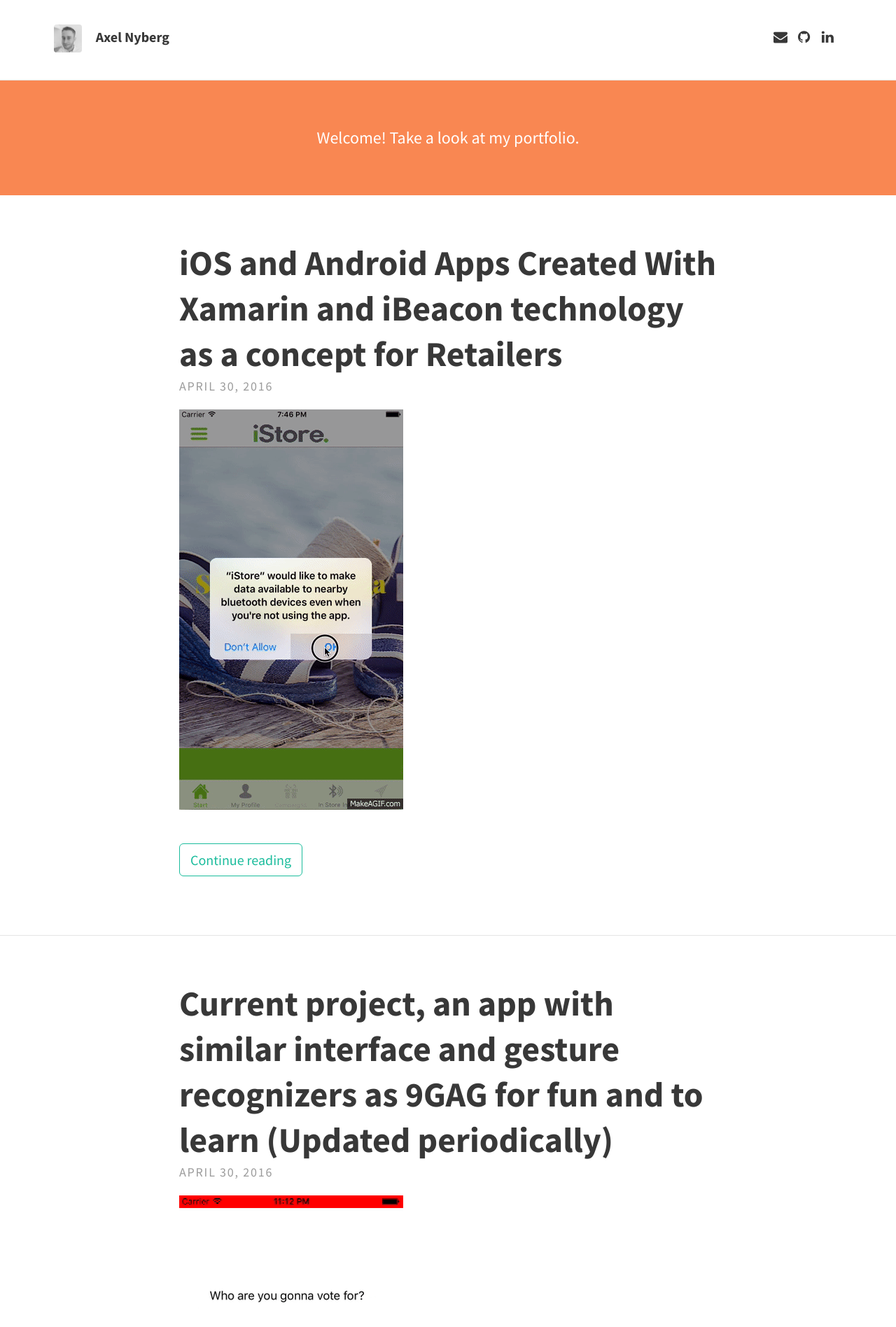
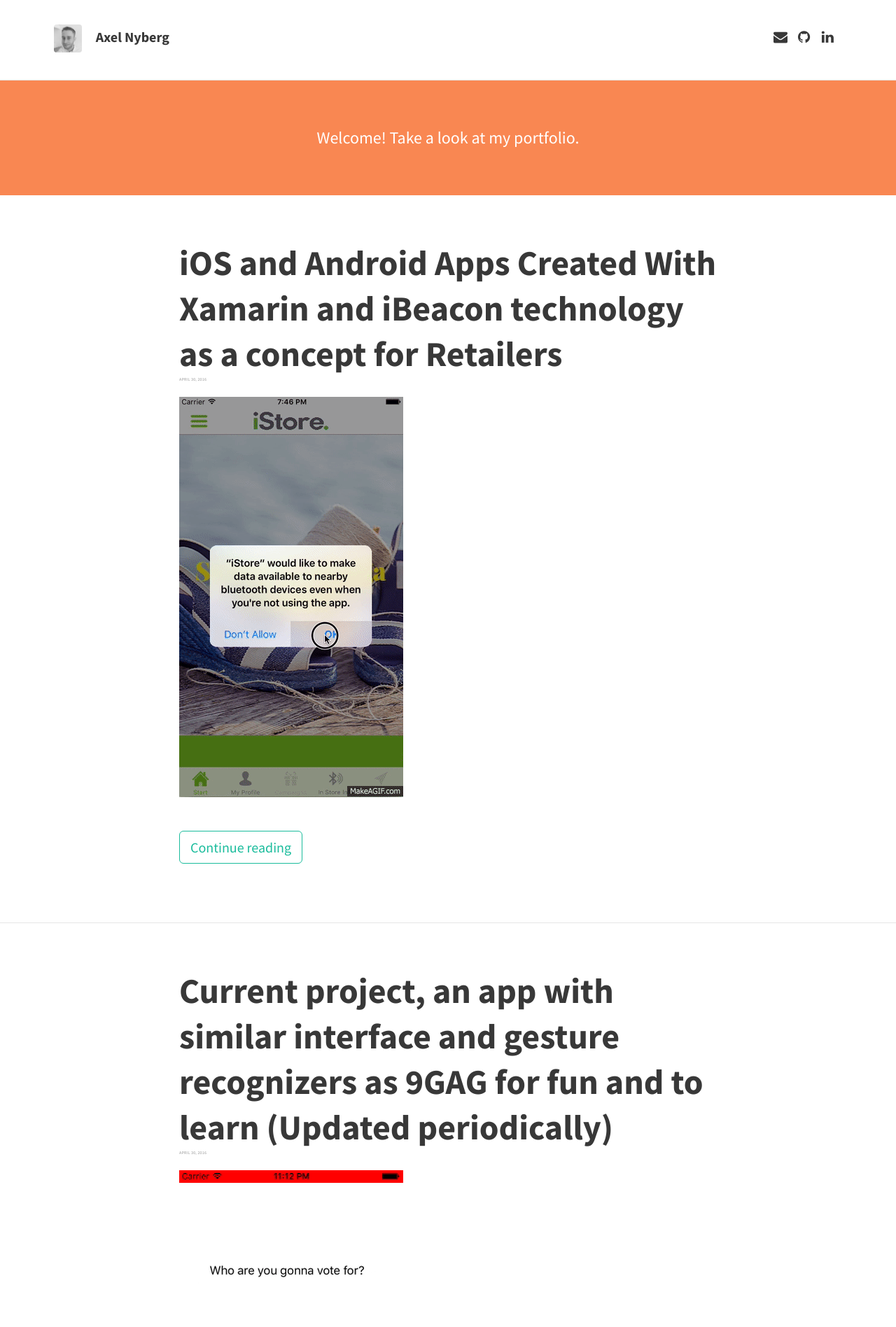
Before and after one commit to axelnyberg/axelnyberg.github.io, a Jekyll site: the page built from index.html, in a window 1280 px wide. Shown: the top 1896 px of the page at 70% size. Built offline with Jekyll 4.4.1, drawn with Linux system fonts in a browser that asks for light colours; nearby versions of some CDN libraries; the list of posts is cut into pages by our own code.

Commit message:
Update _posts.scss

```diff
--- a/_sass/layouts/_posts.scss
+++ b/_sass/layouts/_posts.scss
@@ -14,7 +14,7 @@
     @extend %link-hover;
   }
   .footnotes {
-    font-size: 0.9em;
+    font-size: 0.1em;
   }
 }
 header {
@@ -23,7 +23,7 @@
   }
   .meta {
     color: rgba($text-color, .5);
-    font-size: 0.9em;
+    font-size: 0.1em;
     letter-spacing: 0.1em;
     margin: 0;
     text-transform: uppercase;
@@ -59,7 +59,7 @@
   }
 
   .page-title {
-    font-size: 1.2em;
+    font-size: 0.2em;
     margin-bottom: 1em;
     width: 100%;
   }
```
